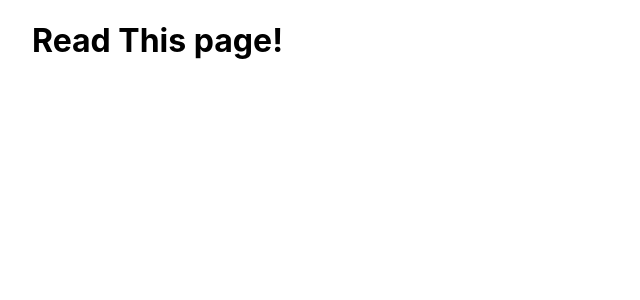
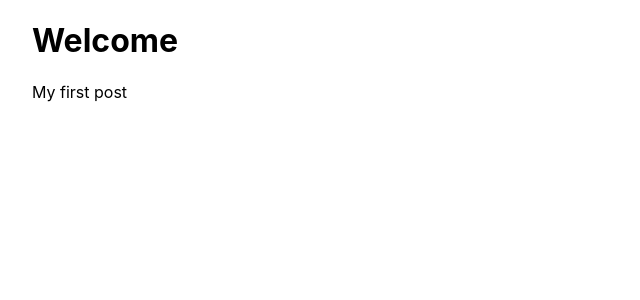
Before and after one commit to SallyResch/sallysite-react-app, a Next.js app: page / in a window 1280 px wide. Shown: the top 300 px of the page, without its empty margins (0-640 px from the left). Built offline with nearby package versions, Linux system fonts and the light colour scheme.

Commit message:
moved link in home page and change text

```diff
--- a/pages/index.js
+++ b/pages/index.js
@@ -7,11 +7,12 @@ export default function Home() {
   return (
     <div className={styles.container}>
       <h1 className="title">
-        Read{' '}
-        <Link href="/posts/first-post">
-          <a>This page!</a>
-        </Link>
+        Welcome{' '}
       </h1>
+      <Link href="/posts/first-post">
+        <a>My first post</a>
+      </Link>
+
     </div>
   )
 }
```
Also changed, not shown: components/ContactForm/ContactForm.jsx (added), components/ContactForm/ContactForm.module.scss (added), pages/about/aboutPage.jsx (renamed from pages/aboutPage.jsx), pages/contact/contact-sally.jsx (renamed from pages/contact-sally.jsx).
